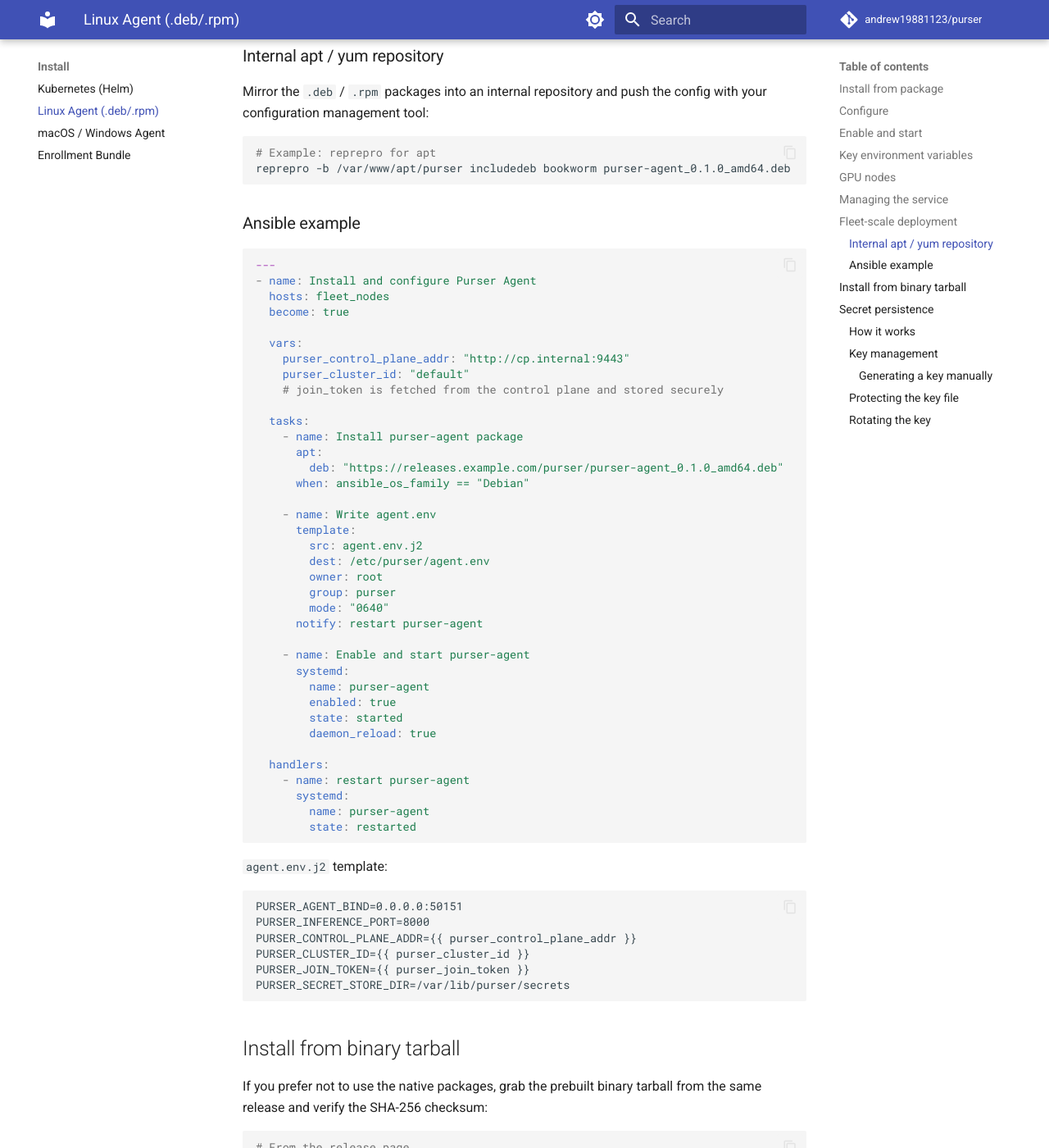
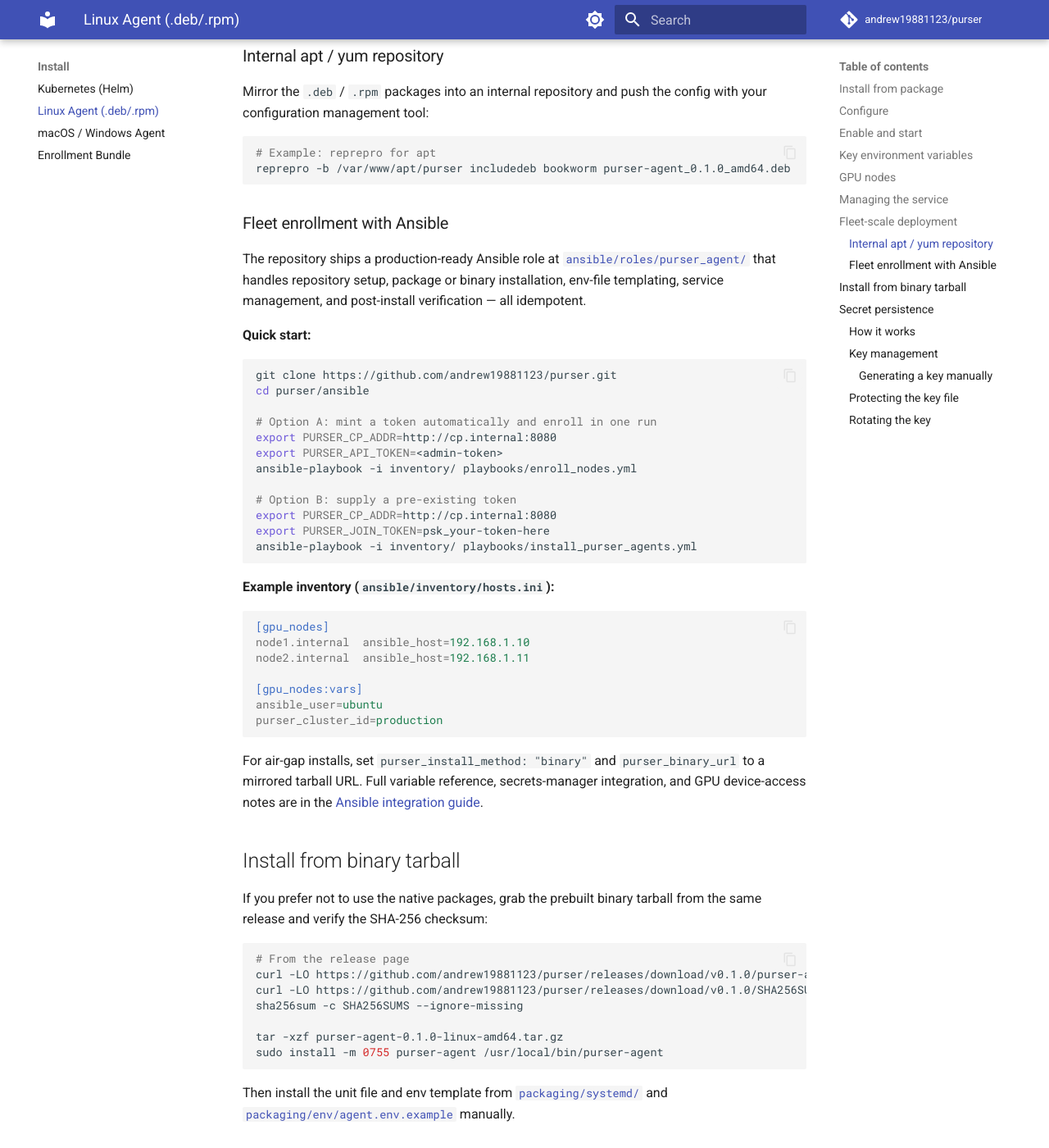
Before and after one commit to andrew19881123/purser, an MkDocs documentation site: the page built from website/docs/install/linux-agent.md, in a window 1280 px wide and 1400 px high, scrolled down 3368 px. Shown: the whole window at 82% size. Built offline with MkDocs 1.6.1 and Material for MkDocs 9.7.7, drawn with Linux system fonts in a browser that asks for light colours; comment, search, counter and statistics services are not loaded.

Commit message:
feat(ansible): Purser agent Ansible role for fleet enrollment
Add ansible/roles/purser_agent — an idempotent role that installs,
configures, and enrolls the Purser Fleet Agent on Debian/Ubuntu and
RHEL/Rocky/AlmaLinux nodes via either the Cloudsmith hosted
apt/yum repository or a prebuilt binary tarball (air-gap friendly).

Role ships with 20 variables, two install methods (package / binary),
full Jinja2 env-file template, systemd unit file, and a post-install
wait_for verification step.

Also add two playbooks:
- install_purser_agents.yml — supply a pre-existing join token
- enroll_nodes.yml — mint a token from the control plane then enroll

Docs:
- website/docs/integrations/ansible.md — full variable table, secrets
  manager examples (Vault, AWS SM, hashi_vault), air-gap guide
- website/docs/install/linux-agent.md — replace inline snippet with
  cross-reference to the role
- website/mkdocs.yml — register ansible.md in the Integrations nav

Co-Authored-By: Claude <noreply@anthropic.com>
Signed-off-by: andrew19881123 <andrew19881123@gmail.com>

````diff
--- a/website/docs/install/linux-agent.md
+++ b/website/docs/install/linux-agent.md
@@ -138,58 +138,47 @@ Mirror the `.deb` / `.rpm` packages into an internal repository and push the con
 reprepro -b /var/www/apt/purser includedeb bookworm purser-agent_0.1.0_amd64.deb
 ```
 
-### Ansible example
+### Fleet enrollment with Ansible
 
-```yaml
----
-- name: Install and configure Purser Agent
-  hosts: fleet_nodes
-  become: true
+The repository ships a production-ready Ansible role at
+[`ansible/roles/purser_agent/`](https://github.com/andrew19881123/purser/tree/main/ansible/roles/purser_agent)
+that handles repository setup, package or binary installation, env-file
+templating, service management, and post-install verification — all
+idempotent.
 
-  vars:
-    purser_control_plane_addr: "http://cp.internal:9443"
-    purser_cluster_id: "default"
-    # join_token is fetched from the control plane and stored securely
+**Quick start:**
 
-  tasks:
-    - name: Install purser-agent package
-      apt:
-        deb: "https://releases.example.com/purser/purser-agent_0.1.0_amd64.deb"
-      when: ansible_os_family == "Debian"
+```bash
+git clone https://github.com/andrew19881123/purser.git
+cd purser/ansible
 
-    - name: Write agent.env
-      template:
-        src: agent.env.j2
-        dest: /etc/purser/agent.env
-        owner: root
-        group: purser
-        mode: "0640"
-      notify: restart purser-agent
+# Option A: mint a token automatically and enroll in one run
+export PURSER_CP_ADDR=http://cp.internal:8080
+export PURSER_API_TOKEN=<admin-token>
+ansible-playbook -i inventory/ playbooks/enroll_nodes.yml
 
-    - name: Enable and start purser-agent
-      systemd:
-        name: purser-agent
-        enabled: true
-        state: started
-        daemon_reload: true
-
-  handlers:
-    - name: restart purser-agent
-      systemd:
-        name: purser-agent
-        state: restarted
+# Option B: supply a pre-existing token
+export PURSER_CP_ADDR=http://cp.internal:8080
+export PURSER_JOIN_TOKEN=psk_your-token-here
+ansible-playbook -i inventory/ playbooks/install_purser_agents.yml
 ```
 
-`agent.env.j2` template:
+**Example inventory (`ansible/inventory/hosts.ini`):**
 
+```ini
+[gpu_nodes]
+node1.internal  ansible_host=192.168.1.10
+node2.internal  ansible_host=192.168.1.11
+
+[gpu_nodes:vars]
+ansible_user=ubuntu
+purser_cluster_id=production
 ```
-PURSER_AGENT_BIND=0.0.0.0:50151
-PURSER_INFERENCE_PORT=8000
-PURSER_CONTROL_PLANE_ADDR={{ purser_control_plane_addr }}
-PURSER_CLUSTER_ID={{ purser_cluster_id }}
-PURSER_JOIN_TOKEN={{ purser_join_token }}
-PURSER_SECRET_STORE_DIR=/var/lib/purser/secrets
-```
+
+For air-gap installs, set `purser_install_method: "binary"` and
+`purser_binary_url` to a mirrored tarball URL. Full variable reference,
+secrets-manager integration, and GPU device-access notes are in the
+[Ansible integration guide](../integrations/ansible.md).
 
 ## Install from binary tarball
 
--- a/website/mkdocs.yml
+++ b/website/mkdocs.yml
@@ -74,6 +74,7 @@ nav:
     - Tamper-Evident Audit Log: enterprise/audit-log.md
     - Usage Accounting (Chargeback): enterprise/usage-accounting.md
   - Integrations:
+    - Ansible (Fleet Enrollment): integrations/ansible.md
     - LiteLLM: integrations/litellm.md
     - HuggingFace Hub: integrations/huggingface.md
     - AWS SageMaker: integrations/sagemaker.md
````
Also changed, not shown: website/docs/integrations/ansible.md (added, +267 -0 lines), ansible/README.md (added), ansible/roles/purser_agent/README.md (added), 9 other files.
